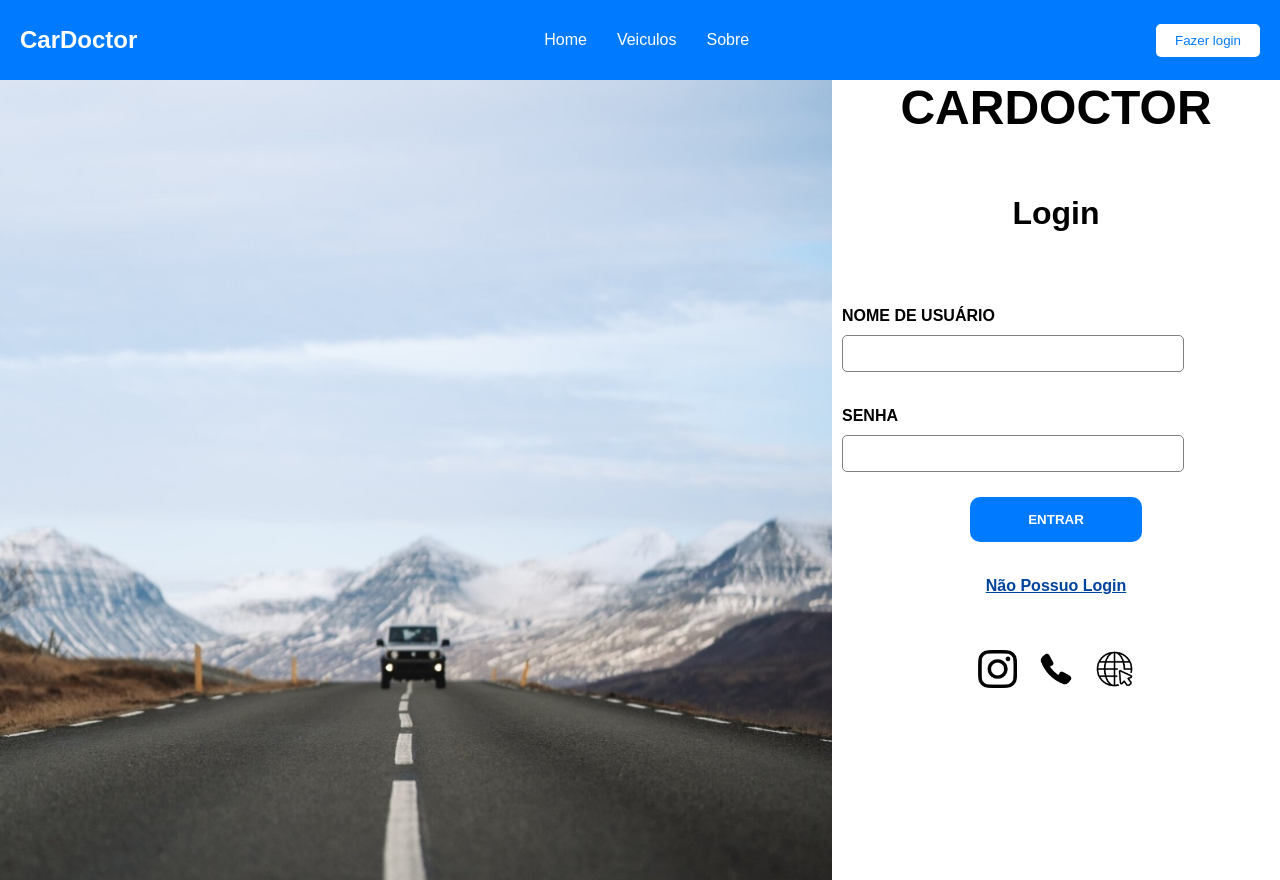
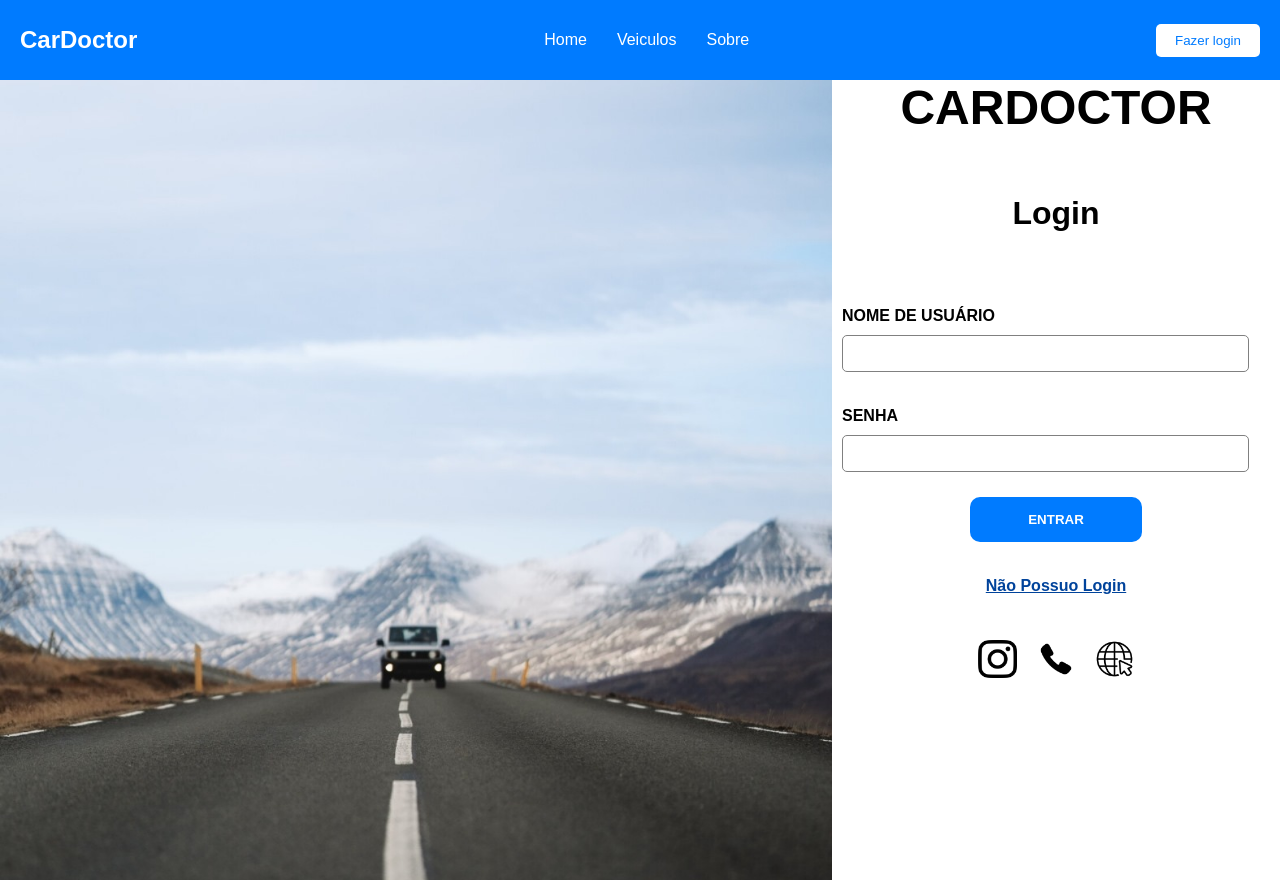
Before and after one commit to GugaSout/next-sprint, a Next.js app: page /login in a window 1280 px wide. Built offline with nearby package versions, Linux system fonts and the light colour scheme.

Commit message:
arrumando botao

```diff
--- a/src/app/estilos/login.css
+++ b/src/app/estilos/login.css
@@ -52,7 +52,7 @@
     margin: 10px 0px;
     border-radius: 5px;
     border: 1px solid grey;
-    width: 80%;
+    width: 95%;
     text-indent: 10px;
 
 }
@@ -73,8 +73,7 @@
     background-color: white;
     color: #007bff;
     border: 1px solid #007bff;
-    padding: 9px 19px;
-    border-radius: 5px;
+    padding: 14px;
     transition: 0.5s;
 
 }
@@ -87,7 +86,7 @@
 .icones_redes{
   text-align: center;
   padding: 15px;
-  margin:20px 0px;
+  margin:10px 0px;
 }
 .redes{
     margin: 10px;
--- a/src/app/page.tsx
+++ b/src/app/page.tsx
@@ -30,7 +30,8 @@
 
   return (
 
-      <div className="Home">
+    <div className="Home">
+
         <section className="hero-section">
           <div className="hero-content">
             <h1>Car Doctor</h1>
```
